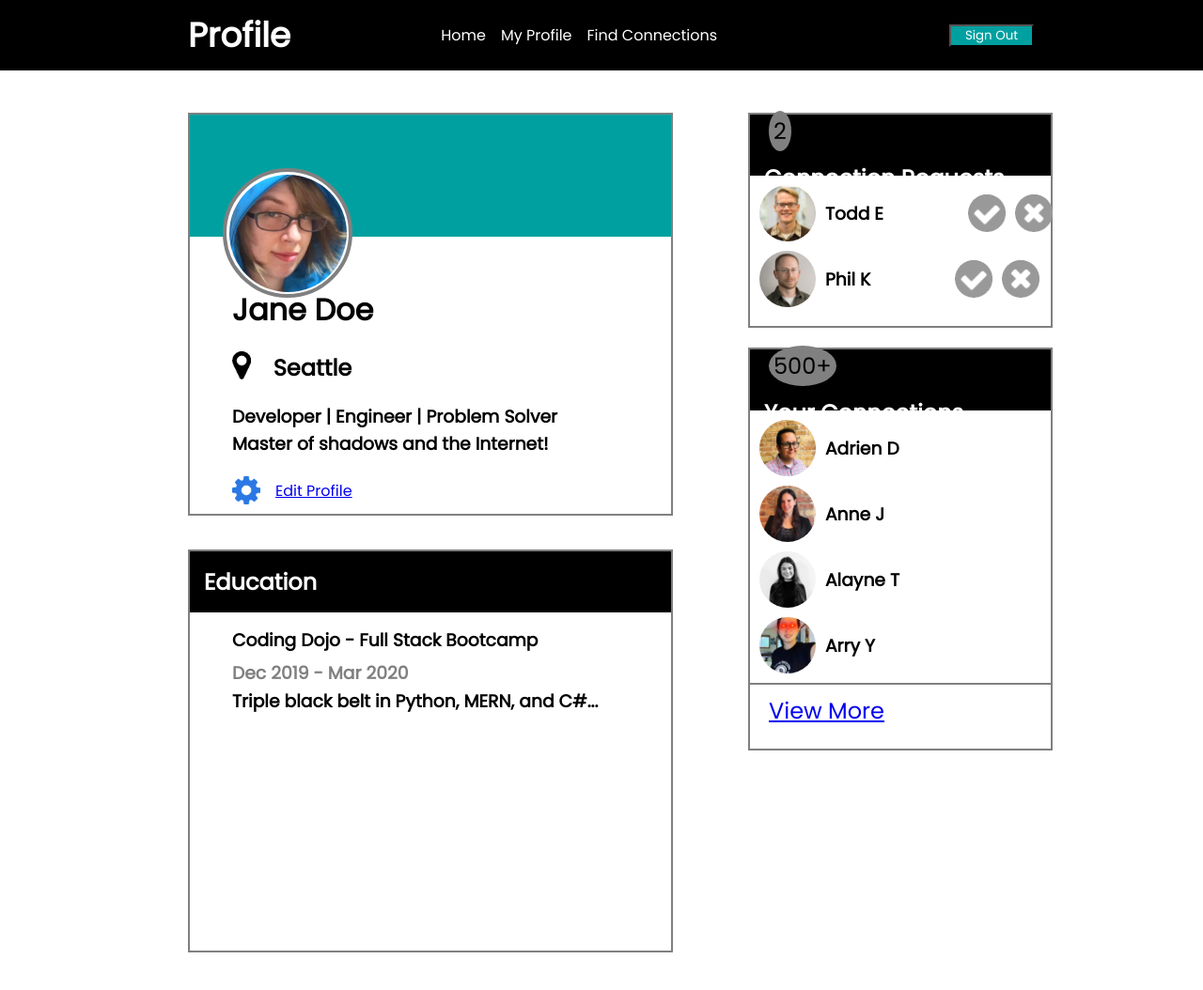
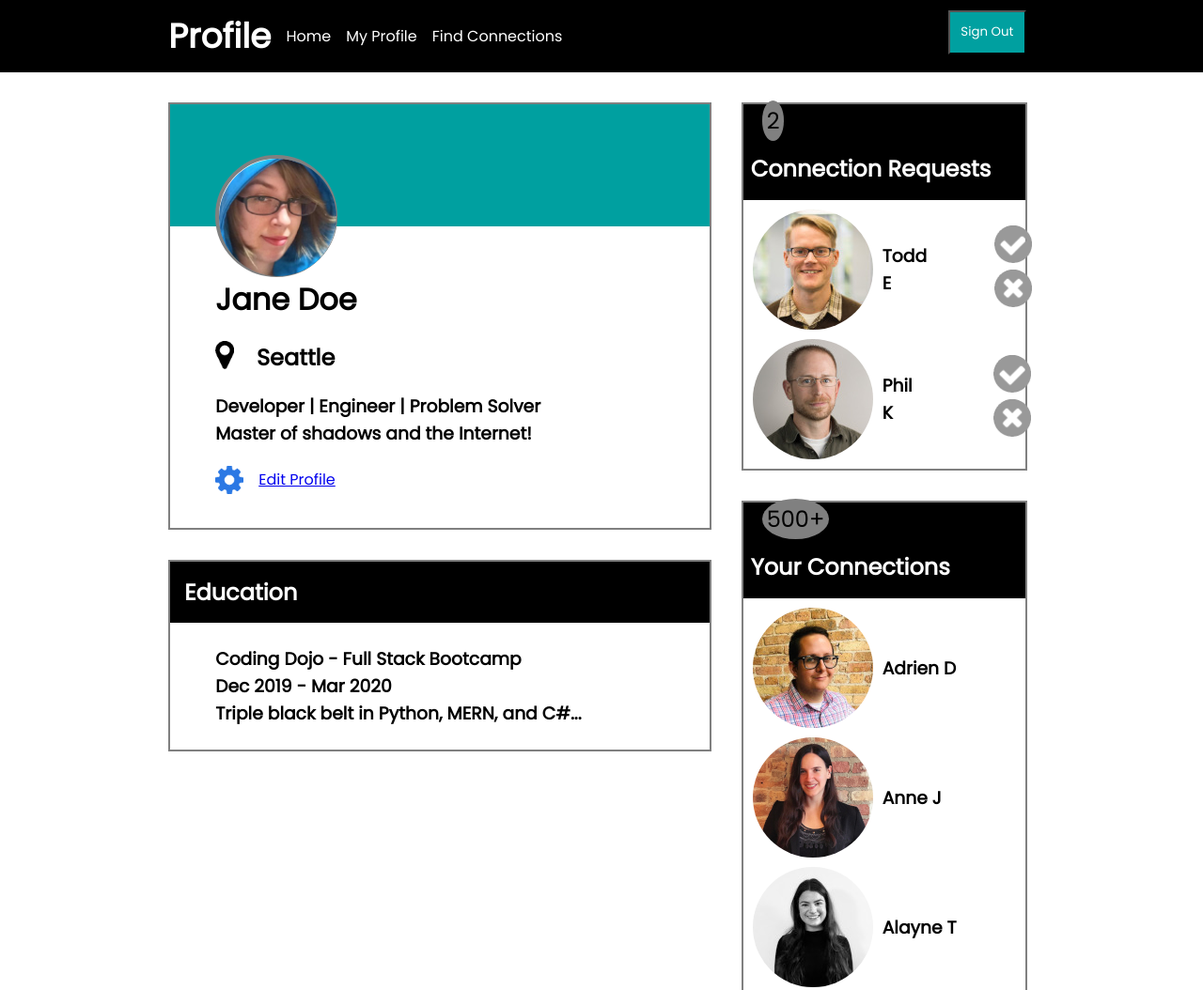
Before and after one commit to jhatfieldkc/profilePage, a plain HTML site: page index.html in a window 1280 px wide. Shown: the top 1054 px of the page at 94% size. Before the commit the page ends 1014 px from the top, so only its background shows below. Drawn offline with Linux system fonts and the light colour scheme.

Commit message:
updated css

```diff
--- a/index.html
+++ b/index.html
@@ -9,6 +9,7 @@
   </head>
   <body>
     <nav>
+      <div class="navContainer">
         <div class="leftNav">
           <h1>Profile</h1>
           <ul class="navList">
@@ -18,10 +19,13 @@
           </ul>
         </div>
         <div class="rightNav"><button class="navButton">Sign Out</button></div>
+      </div>
     </nav>
-    <div class="cardDiv">
+    <div class="wrapper">
+      <div class="leftCol">
         <div class="card">
           <div class="colorBar"></div>
+          <div class="profileInfo">
             <div class="imgBackground">
               <img
                 class="userImg"
@@ -50,30 +54,35 @@
             </div>
           </div>
         </div>
-    <div class="cardDiv2">
         <div class="card">
           <div class="colorBar2"><h2 class="boxHead">Education</h2></div>
-        <div>
+          <div class="eduText">
             <h3 class="myInfo2">Coding Dojo - Full Stack Bootcamp</h3>
             <h3 class="myInfo3">Dec 2019 - Mar 2020</h3>
-          <h3 class="myInfo4">Triple black belt in Python, MERN, and C#...</h3>
+            <h3 class="myInfo4">
+              Triple black belt in Python, MERN, and C#...
+            </h3>
           </div>
         </div>
       </div>
+      <div class="rightCol">
         <div class="sideCard1">
           <div class="sideCardSize">
-        <div class="colorBar3">
+            <div class="colorBar2">
               <span class="counter">2</span>
               <h2 class="boxHead2">Connection Requests</h2>
             </div>
             <div>
               <div class="sideButtons">
+                <div class="todd">
                   <img
                     class="sideProfile"
                     src="img/profilePics/todd-s.jpg"
                     alt="Todd Profile Picture"
                   />
                   <h3 class="accept">Todd E</h3>
+                </div>
+                <div class="toddButtons">
                   <img
                     class="icon2"
                     src="img/icons/accept-circle.png"
@@ -85,14 +94,23 @@
                     alt="Close Button"
                   />
                 </div>
+              </div>
               <div class="sideButtons">
-            <img class="sideProfile" src="img/profilePics/phil-s.jpg" alt="" />
+                <div class="phil">
+                  <img
+                    class="sideProfile"
+                    src="img/profilePics/phil-s.jpg"
+                    alt="Phil Profile Picture"
+                  />
                   <h3 class="accept">Phil K</h3>
+                </div>
+                <div class="philButtons">
                   <img
                     class="icon2"
                     src="img/icons/accept-circle.png"
-              alt="Close Button"
-            /><img
+                    alt="Accept Button"
+                  />
+                  <img
                     class="icon2"
                     src="img/icons/close-circle.png"
                     alt="Close Button"
@@ -101,9 +119,10 @@
               </div>
             </div>
           </div>
+        </div>
         <div class="sideCard2">
           <div class="sideCardSize2">
-        <div class="colorBar3">
+            <div class="colorBar2">
               <span class="counter">500+</span>
               <h2 class="boxHead2">Your Connections</h2>
             </div>
@@ -117,7 +136,11 @@
                 <h3 class="accept">Adrien D</h3>
               </div>
               <div class="sideButtons">
-            <img class="sideProfile" src="img/profilePics/anne-s.jpg" alt="" />
+                <img
+                  class="sideProfile"
+                  src="img/profilePics/anne-s.jpg"
+                  alt=""
+                />
                 <h3 class="accept">Anne J</h3>
               </div>
               <div class="sideButtons">
@@ -129,10 +152,18 @@
                 <h3 class="accept">Alayne T</h3>
               </div>
               <div class="sideButtons">
-            <img class="sideProfile" src="img/profilePics/arry-s.jpg" alt="" />
+                <img
+                  class="sideProfile"
+                  src="img/profilePics/arry-s.jpg"
+                  alt=""
+                />
                 <h3 class="accept">Arry Y</h3>
               </div>
-          <div class="viewMore"><a class="moreLink" href="#">View More</a></div>
+              <div class="viewMore">
+                <a class="moreLink" href="#">View More</a>
+              </div>
+            </div>
+          </div>
         </div>
       </div>
     </div>
--- a/style.css
+++ b/style.css
@@ -3,26 +3,36 @@
 * {
   margin: 0;
   padding: 0;
+  box-sizing: border-box;
   font-family: "Poppins", sans-serif;
+}
+
+.wrapper {
+  display: flex;
+  margin: 0 auto;
+  width: 72vw;
+}
+
+.leftCol {
+  width: 66%;
+  margin-right: 2rem;
+}
+
+.rightCol {
+  width: 33%;
+  margin: 2rem 0.5rem 0 0;
 }
 
 .cardDiv {
   display: flex;
-  position: absolute;
-  top: 120px;
-  left: 200px;
 }
 
 .cardDiv2 {
   display: flex;
-  position: absolute;
-  top: 585px;
-  left: 200px;
 }
 
 .card2 {
   display: flex;
-  margin-bottom: 130px;
 }
 
 nav {
@@ -30,14 +40,22 @@ nav {
   color: white;
   display: flex;
   justify-content: space-between;
+  margin: 0 auto;
+  text-align: center;
+}
+
+.navContainer {
+  width: 72vw;
+  display: flex;
+  margin: 0 auto;
+  padding: 0.7rem 0;
 }
 
 .leftNav {
   display: flex;
   align-items: center;
-  gap: 10em;
-  margin-left: 190px;
-  padding: 10px;
+  gap: 1rem;
+  width: 66%;
 }
 
 .leftNav h1 {
@@ -50,9 +68,10 @@ nav {
 }
 
 .rightNav {
-  display: flex;
   align-items: center;
-  margin-right: 180px;
+  display: inline-block;
+  text-align: right;
+  width: 33%;
 }
 
 nav ul {
@@ -63,33 +82,34 @@ nav ul {
 .navButton {
   background-color: #00a0a0;
   color: white;
-  width: 90px;
+  padding: 0.7rem;
 }
 
 .card {
-  width: 40vw;
-  height: 425px;
   border: 2px solid grey;
-  position: relative;
-  margin: 0 auto;
-  display: flex;
+  margin: 2rem auto;
 }
 
 .colorBar {
   background-color: #00a0a0;
   height: 130px;
-  width: 50vw;
+  width: 100%;
+}
+
+.profileInfo {
+  position: relative;
+  display: block;
+  top: -4.8rem;
+  padding: 0 3rem;
+  margin-bottom: -2.5rem;
 }
 
 .colorBar2 {
   background-color: black;
-  height: 65px;
-  width: 50vw;
 }
 
-.colorBar3 {
-  background-color: black;
-  height: 65px;
+.eduText {
+  margin: 1.5rem 3rem;
 }
 
 .boxHead {
@@ -99,7 +119,7 @@ nav ul {
 
 .boxHead2 {
   color: white;
-  padding: 15px;
+  padding: 1rem 0.5rem;
   display: inline-block;
 }
 
@@ -109,44 +129,16 @@ nav ul {
   border: 4px solid grey;
   background-color: white;
   border-radius: 50%;
-  position: absolute;
-  top: 57px;
-  left: 35px;
 }
 
 .userImg {
   height: 125px;
   width: 125px;
-  position: absolute;
-  top: 3px;
-  left: 3px;
   border-radius: 50%;
 }
 
 .myInfo {
-  position: absolute;
-  bottom: 10px;
-  left: 45px;
   justify-content: space-around;
-}
-
-.myInfo2 {
-  position: absolute;
-  top: 80px;
-  left: 45px;
-}
-
-.myInfo3 {
-  position: absolute;
-  top: 115px;
-  left: 45px;
-  color: grey;
-}
-
-.myInfo4 {
-  position: absolute;
-  top: 145px;
-  left: 45px;
 }
 
 .iconBox {
@@ -172,70 +164,46 @@ nav ul {
 }
 
 .sideCardSize {
-  width: 25vw;
-  height: 225px;
   border: 2px solid grey;
-  position: relative;
   margin: 0 auto;
 }
 
-.sideCard1 {
-  position: absolute;
-  top: 120px;
-  right: 160px;
-}
-
 .icon2 {
-  position: relative;
   height: 40px;
   width: auto;
-  left: 95px;
-  margin: 5px;
 }
 
 .sideButtons {
-  position: relative;
   display: flex;
   align-items: center;
   margin: 10px;
 }
 
 .sideProfile {
-  height: 60px;
   width: auto;
   border-radius: 50%;
 }
 
 .accept {
-  position: relative;
-  left: 10px;
+  margin-left: 10px;
 }
 
 .sideCard2 {
-  position: absolute;
-  top: 370px;
-  right: 160px;
+  border: 2px solid grey;
+  margin-top: 2rem;
 }
 
 .sideCardSize2 {
-  width: 25vw;
-  height: 425px;
-  border: 2px solid grey;
-  position: relative;
   margin: 0 auto;
 }
 
 .viewMore {
   border-top: 2px solid grey;
-  height: 20px;
 }
 
 .moreLink {
-  display: flex;
-  position: relative;
   align-items: center;
-  left: 20px;
-  top: 10px;
+  margin-left: 20px;
   font-size: 24px;
 }
 
@@ -246,3 +214,21 @@ nav ul {
   padding: 5px;
   margin-left: 20px;
 }
+
+.todd {
+  display: flex;
+  align-items: center;
+}
+
+.phil {
+  display: flex;
+  align-items: center;
+}
+
+.toddButtons {
+  margin-left: 4.5rem;
+}
+
+.philButtons {
+  margin-left: 5.4rem;
+}
```
Lines whose indentation alone changed are shown as unchanged.
